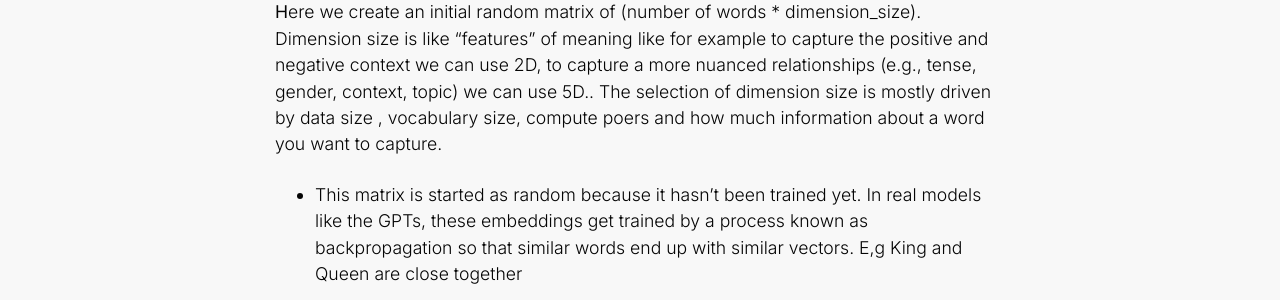
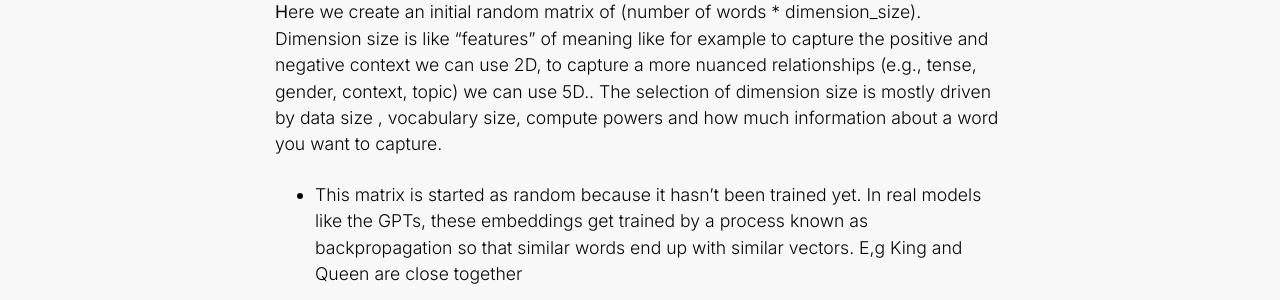
Before and after one commit to nlubalo/nlubalo.github.io, a Jekyll site: the page built from _posts/2025-08-18-week1.md, in a window 1280 px wide and 900 px high, scrolled down 2045 px. Shown: the part 259-559 px from the top of the window. Built offline with Jekyll 4.4.1, drawn with Linux system fonts in a browser that asks for light colours; nearby versions of some CDN libraries.

Commit message:
fix speliings

````diff
--- a/_config.yml
+++ b/_config.yml
@@ -1,7 +1,7 @@
 # Site
 title: Nancy Lubalo
 name: 'Nancy Lubalo'
-description: 'Mundana is a free Jekyll theme for awesome people like you, Medium like.'
+description: 'Data Pro.'
 logo: 'assets/images/logo.png'
 favicon: 'assets/images/favicon.ico'
 url: "https://nlubalo.github.io"
--- a/_posts/2025-08-18-week1.md
+++ b/_posts/2025-08-18-week1.md
@@ -76,7 +76,7 @@ Output:
  [0.65 0.73 0.29 0.55 0.19]]
 ```
 
-Here we create an initial random matrix of (number of words * dimension_size). Dimension size is like "features" of meaning like for example to capture the positive and negative context we can use 2D, to capture a more nuanced relationships (e.g., tense, gender, context, topic) we can use 5D.. The selection of dimension size is mostly driven by data size , vocabulary size, compute poers and how much information about a word you want to capture.
+Here we create an initial random matrix of (number of words * dimension_size). Dimension size is like "features" of meaning like for example to capture the positive and negative context we can use 2D, to capture a more nuanced relationships (e.g., tense, gender, context, topic) we can use 5D.. The selection of dimension size is mostly driven by data size , vocabulary size, compute powers and how much information about a word you want to capture.
 - This matrix is started as random because it hasn't been trained yet. In real models like the GPTs, these embeddings get trained by a process known as backpropagation so that similar words end up with similar vectors. E,g King and Queen are close together
 - At the start, they are just random placeholders that the model learns to adjust during training
 
````
